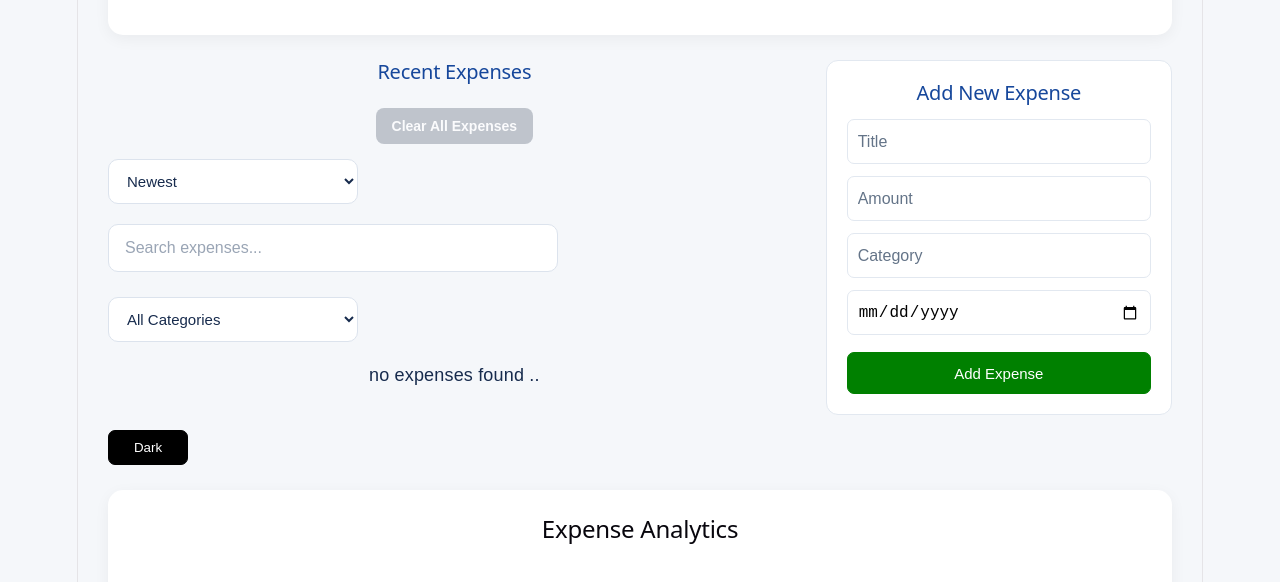
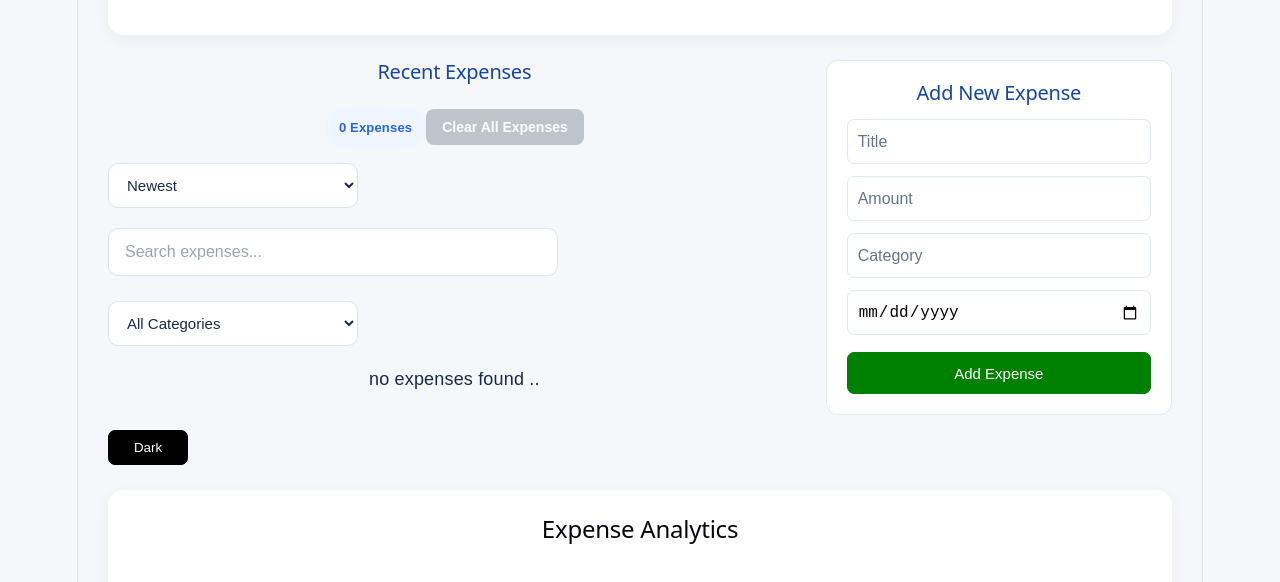
Before and after one commit to Rhishav19/expenses_tracker, a React (Vite) app: page / in a window 1280 px wide. Shown: the part 977-1559 px from the top of the page. Built offline with nearby package versions, Linux system fonts and the light colour scheme.

Commit message:
added expense count

```diff
--- a/src/App.css
+++ b/src/App.css
@@ -749,3 +749,19 @@ button {
   opacity: 0.6;
   transform: none;
 }
+.expense-count{
+  display: inline-block;
+  background-color: #EFF6FF;
+  color: #2563EB;
+  padding: 7px 14px;
+  border-radius: 20px;
+  font-size: 13px;
+  font-weight: 600;
+  margin: 10px 0 15px;
+}
+
+.dark-app-container .expense-count {
+  background-color: #1E3A5F;
+  color: #93C5FD;
+}
+}
--- a/src/App.jsx
+++ b/src/App.jsx
@@ -209,6 +209,8 @@ const addExpense = () => {
   }
 };
 
+let expenseCount=expense.length;
+
 return (
   <div className={darkMode?"dark-app-container":"app-container"}>
 
@@ -250,6 +252,8 @@ return (
 
       <section className="expense-list">
         <h2>Recent Expenses</h2>
+
+        <p className="expense-count">{expenseCount===1? expenseCount + " Expense" :expenseCount + " Expenses"}</p>
 
         <button
           className="clear-expenses-btn"
```
